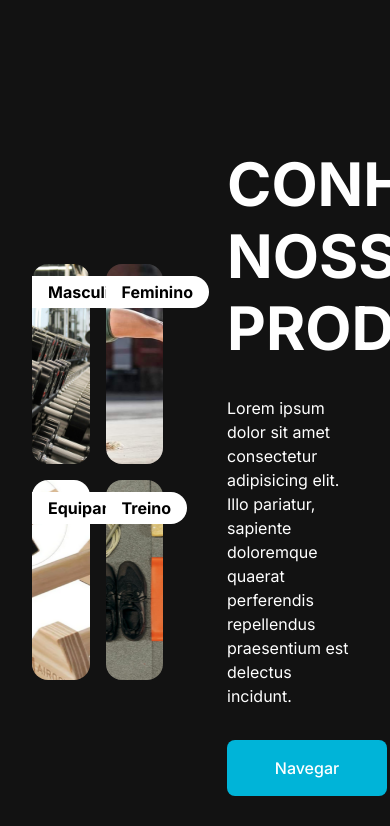
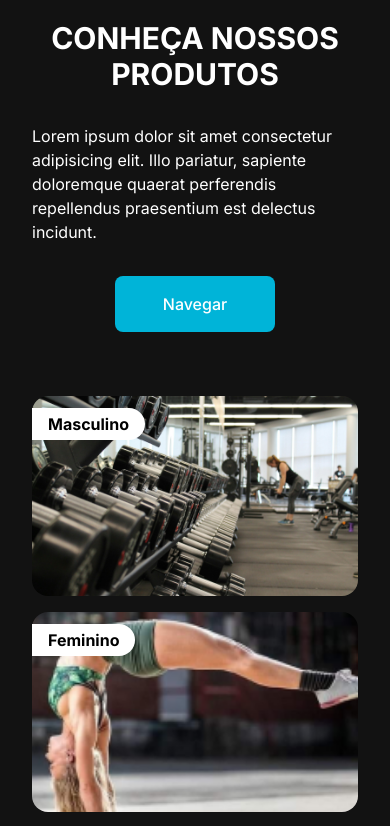
Before and after one commit to Matt-Gary/project-believe-front, a React (Vite) app: page / in a window 390 px wide. Shown: the part 5500-6326 px from the top of the page. Built offline with nearby package versions, Linux system fonts and the light colour scheme.

Commit message:
feat:products section responsive

```diff
--- /dev/null
+++ b/src/pages/Home/components/Products.jsx
@@ -0,0 +1,32 @@
+import { Link } from "react-router-dom";
+import { CardProduct } from "./ui/CardProduct";
+import { dataProduct } from "../utils/data-product";
+
+export function Products() {
+  return (
+    <section className="wrapper grid grid-cols-1 items-center gap-16 pt-16 lg:grid-cols-2 lg:pt-32">
+      <div className="order-1 flex flex-col gap-8 lg:order-2">
+        <h2 className="text-center text-3xl font-bold uppercase sm:text-start lg:text-6xl">
+          Conheça nossos produtos
+        </h2>
+        <p>
+          Lorem ipsum dolor sit amet consectetur adipisicing elit. Illo
+          pariatur, sapiente doloremque quaerat perferendis repellendus
+          praesentium est delectus incidunt.
+        </p>
+        <div className="flex items-center justify-center sm:justify-start">
+          <Link className="button">Navegar</Link>
+        </div>
+      </div>
+      <div className="order-2 grid grid-cols-1 grid-rows-2 gap-4 sm:grid-cols-2 md:order-1">
+        {dataProduct.map((product) => (
+          <CardProduct
+            key={product.src}
+            src={product.src}
+            type={product.type}
+          />
+        ))}
+      </div>
+    </section>
+  );
+}
--- a/src/pages/Home/index.jsx
+++ b/src/pages/Home/index.jsx
@@ -5,6 +5,7 @@ import { Intro } from "./components/Intro";
 import { Benefits } from "./components/Benefits";
 import { WhoWeAre } from "./components/WhoWeAre";
 import { Testimonials } from "./components/Testimonials";
+import { Products } from "./components/Products";
 
 export function HomePage() {
   return (
@@ -14,29 +15,7 @@ export function HomePage() {
         <Benefits />
         <WhoWeAre />
         <Testimonials />
-
-        <section className="wrapper grid grid-cols-2 items-center gap-16 pt-48">
-          <div className="grid grid-cols-2 grid-rows-2 gap-4">
-            {dataProduct.map((product) => (
-              <CardProduct
-                key={product.src}
-                src={product.src}
-                type={product.type}
-              />
-            ))}
-          </div>
-          <div className="flex flex-col gap-8">
-            <h2 className="text-6xl font-bold uppercase">
-              Conheça nossos produtos
-            </h2>
-            <p>
-              Lorem ipsum dolor sit amet consectetur adipisicing elit. Illo
-              pariatur, sapiente doloremque quaerat perferendis repellendus
-              praesentium est delectus incidunt.
-            </p>
-            <Link className="button">Navegar</Link>
-          </div>
-        </section>
+        <Products />
         <section className="wrapper flex items-center justify-between gap-16 py-32">
           <div>
             <h2 className="mb-8 text-6xl font-bold uppercase">
```
